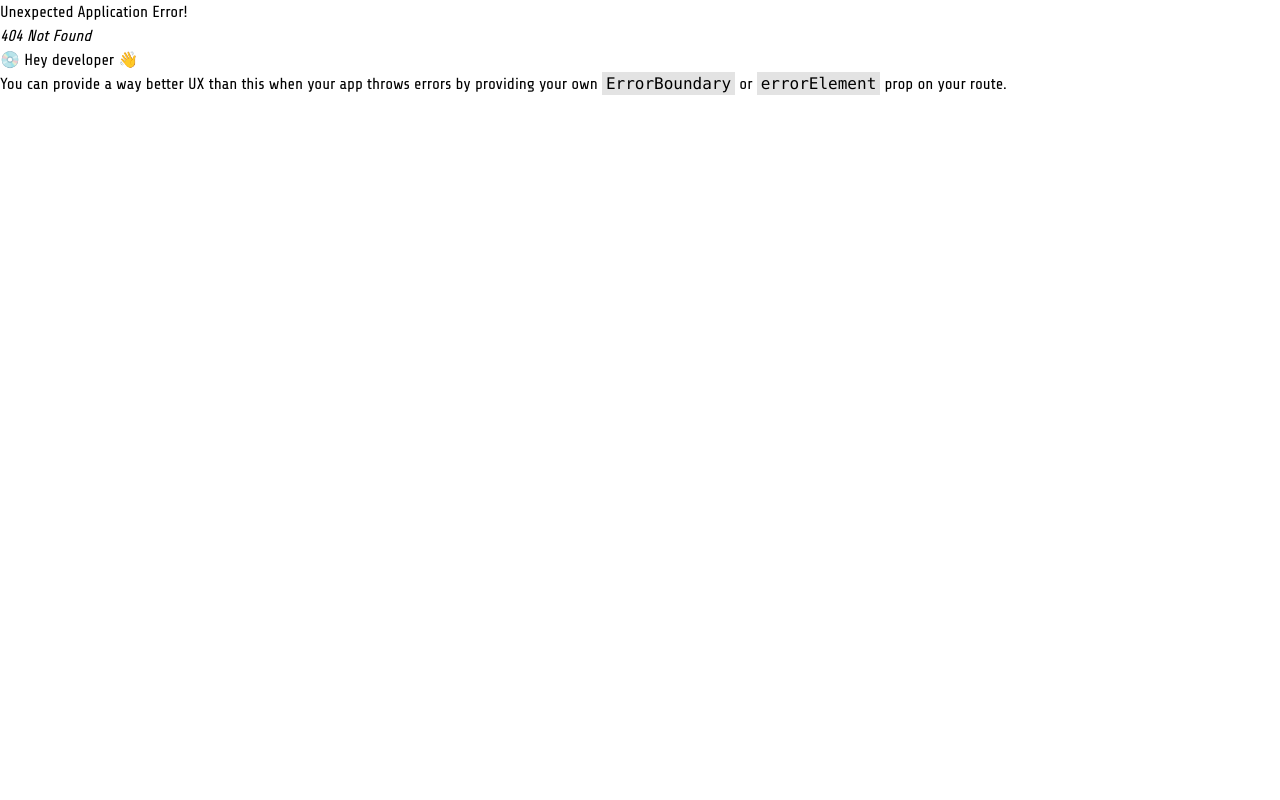
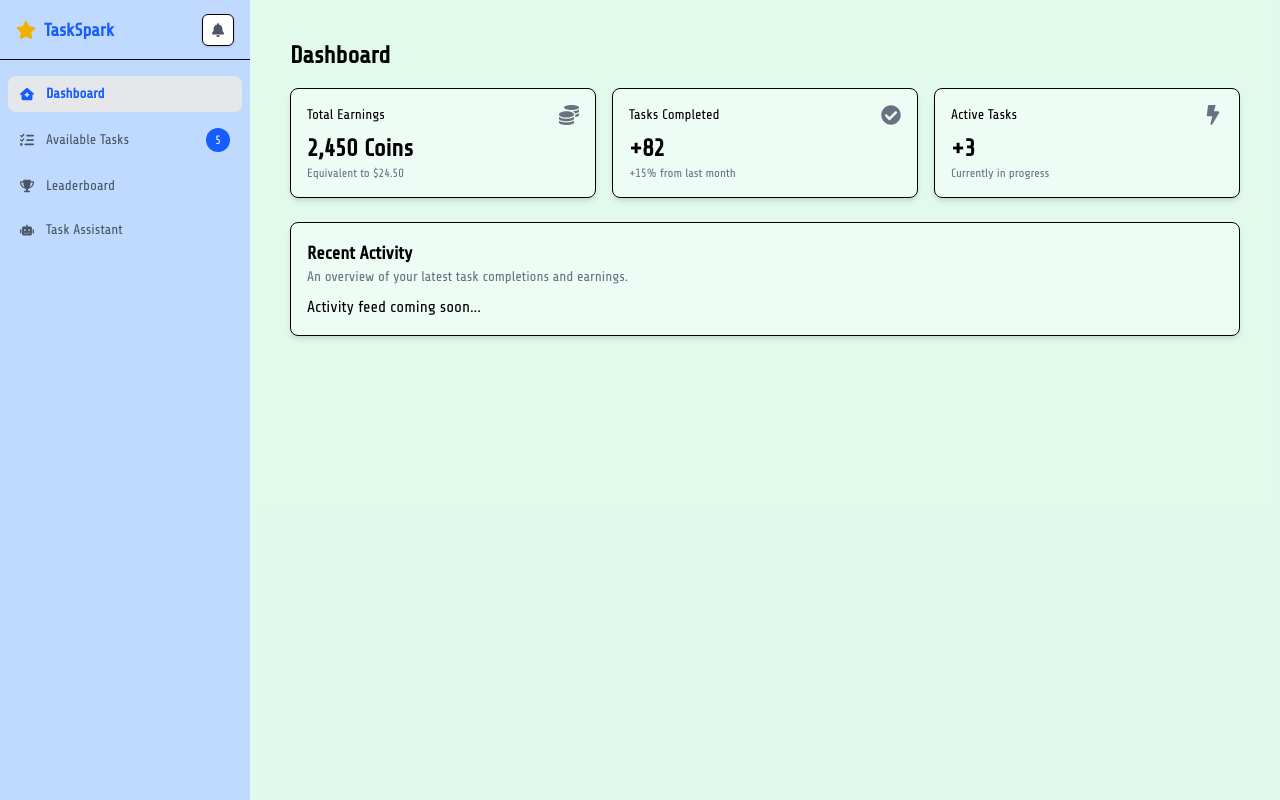
Before and after one commit to Anupam2570632/MicroTaskHub_client, a React (Vite) app: page /dashboard in a window 1280 px wide. Before the commit this address had no page. Built offline with nearby package versions, Linux system fonts and the light colour scheme.

Commit message:
ADD: dashboard layuot

```diff
--- a/src/Components/home/Testimonial.jsx
+++ b/src/Components/home/Testimonial.jsx
@@ -40,11 +40,10 @@ export default function Testimonials() {
         {/* Heading */}
         <div className="flex flex-col items-center text-center space-y-4">
           <h2 className="text-3xl sm:text-4xl md:text-5xl font-bold tracking-tight text-blue-600">
-            Trusted by Industry Leaders
+            What Our Users Say
           </h2>
           <p className="max-w-[900px] text-gray-600 md:text-lg">
-            See how leading enterprises are leveraging ApexCloud to drive
-            innovation and growth.
+            Real stories from our amazing community.
           </p>
         </div>
 
--- a/src/Layout/Dashboard/Dashboard.jsx
+++ b/src/Layout/Dashboard/Dashboard.jsx
@@ -1,11 +1,16 @@
-import React from 'react';
+import { Outlet } from "react-router-dom";
+import DashboardSidebar from "../../Shared/Dashboard/Sidebar";
 
-const Dashboard = () => {
-    return (
-        <div>
-            this is Dashboard
-        </div>
-    );
-};
+export default function Dashboard() {
+  return (
+    <div className="grid min-h-screen w-full md:grid-cols-[250px_1fr] ">
+      {/* Sidebar */}
+      <DashboardSidebar />
+      {/* Right Panel */}
 
-export default Dashboard;
+      <main className="flex-1 flex flex-col gap-4 p-4 lg:gap-6 lg:p-6 bg-[#7ae6ac3a]">
+        <Outlet />
+      </main>
+    </div>
+  );
+}
--- /dev/null
+++ b/src/Pages/Dashboard/Home.jsx
@@ -0,0 +1,65 @@
+import React from "react";
+import { FaCoins, FaCheckCircle, FaBolt } from "react-icons/fa";
+
+export default function DashboardHome() {
+  return (
+    <div className="p-4">
+      {/* Title */}
+      <h1 className="text-2xl font-semibold mb-4">Dashboard</h1>
+
+      {/* Top Cards */}
+      <div className="grid gap-4 md:grid-cols-2 lg:grid-cols-3">
+        {/* Card 1 */}
+        <div className="bg-white/40 hover:shadow-xl hover:scale-[1.01] duration-200 shadow-md rounded-lg p-4 border">
+          <div className="flex items-center justify-between pb-2">
+            <p className="text-sm font-medium">Total Earnings</p>
+            <FaCoins className="h-5 w-5 text-gray-500" />
+          </div>
+          <div>
+            <div className="text-2xl font-bold">2,450 Coins</div>
+            <p className="text-xs text-gray-500">Equivalent to $24.50</p>
+          </div>
+        </div>
+
+        {/* Card 2 */}
+        <div className="bg-white/40 hover:shadow-xl hover:scale-[1.01] duration-200 shadow-md rounded-lg p-4 border">
+          <div className="flex items-center justify-between pb-2">
+            <p className="text-sm font-medium">Tasks Completed</p>
+            <FaCheckCircle className="h-5 w-5 text-gray-500" />
+          </div>
+          <div>
+            <div className="text-2xl font-bold">+82</div>
+            <p className="text-xs text-gray-500">+15% from last month</p>
+          </div>
+        </div>
+
+        {/* Card 3 */}
+        <div className="bg-white/40 hover:shadow-xl hover:scale-[1.01] duration-200 shadow-md rounded-lg p-4 border">
+          <div className="flex items-center justify-between pb-2">
+            <p className="text-sm font-medium">Active Tasks</p>
+            <FaBolt className="h-5 w-5 text-gray-500" />
+          </div>
+          <div>
+            <div className="text-2xl font-bold">+3</div>
+            <p className="text-xs text-gray-500">Currently in progress</p>
+          </div>
+        </div>
+      </div>
+
+      {/* Recent Activity */}
+      <div className="mt-6">
+        <div className="bg-white/40 hover:shadow-xl hover:scale-[1.01] duration-200 shadow-md rounded-lg p-4 border">
+          <div className="mb-2">
+            <h2 className="text-lg font-semibold">Recent Activity</h2>
+            <p className="text-sm text-gray-500">
+              An overview of your latest task completions and earnings.
+            </p>
+          </div>
+          <div>
+            <p>Activity feed coming soon...</p>
+          </div>
+        </div>
+      </div>
+    </div>
+  );
+}
--- /dev/null
+++ b/src/Shared/Dashboard/Sidebar.jsx
@@ -0,0 +1,87 @@
+import React, { useState } from "react";
+import {
+  FaBell,
+  FaListCheck,
+  FaTrophy,
+  FaRobot,
+  FaStar,
+  FaHouseMedical,
+} from "react-icons/fa6";
+
+export default function DashboardSidebar() {
+  const [active, setActive] = useState("/dashboard");
+
+  const navItems = [
+    { href: "/dashboard", icon: <FaHouseMedical />, label: "Dashboard" },
+    {
+      href: "/dashboard/tasks",
+      icon: <FaListCheck />,
+      label: "Available Tasks",
+      badge: 5,
+    },
+    {
+      href: "/dashboard/leaderboard",
+      icon: <FaTrophy />,
+      label: "Leaderboard",
+    },
+    {
+      href: "/dashboard/task-assistant",
+      icon: <FaRobot />,
+      label: "Task Assistant",
+    },
+  ];
+
+  return (
+    <aside className="hidden md:flex flex-col w-full bg-blue-500/30">
+      {/* Header */}
+      <div className="flex items-center h-[60px] border-b px-4">
+        <div className="flex items-center gap-2 font-semibold text-blue-600 text-lg">
+          <FaStar className="text-yellow-500 text-xl" />
+          TaskSpark
+        </div>
+
+        <button
+          className="ml-auto h-8 w-8 flex items-center justify-center
+            border rounded-md bg-white shadow-sm hover:bg-gray-100"
+        >
+          <FaBell className="text-gray-600 text-sm" />
+        </button>
+      </div>
+
+      {/* Navigation */}
+      <div className="flex-1 overflow-y-auto py-4 px-2">
+        <nav className="grid gap-2 text-sm font-medium">
+          {navItems.map((item) => (
+            <button
+              key={item.label}
+              onClick={() => setActive(item.href)}
+              className={`
+                flex items-center gap-3 px-3 py-2 rounded-lg w-full text-left
+                transition-all
+                ${
+                  active === item.href
+                    ? "bg-gray-200 text-blue-600 font-semibold"
+                    : "text-gray-600 hover:text-blue-500"
+                }
+              `}
+            >
+              <span className="text-md">{item.icon}</span>
+              <span>{item.label}</span>
+
+              {item.badge && (
+                <span
+                  className="
+                  ml-auto bg-blue-600 text-white text-xs
+                  h-6 w-6 rounded-full flex items-center justify-center
+                "
+                >
+                  {item.badge}
+                </span>
+              )}
+            </button>
+          ))}
+        </nav>
+      </div>
+    </aside>
+  );
+}
--- a/src/Shared/NavBar/Navbar.jsx
+++ b/src/Shared/NavBar/Navbar.jsx
@@ -1,6 +1,7 @@
 import { useState } from "react";
 import { GiHamburgerMenu } from "react-icons/gi";
 import { RiCoinsLine } from "react-icons/ri";
+import { Link } from "react-router-dom";
 
 const Navbar = () => {
   const [isOpen, setIsOpen] = useState(false);
@@ -16,7 +17,7 @@ const Navbar = () => {
       {user ? (
         <>
           <li className="py-2 px-3 font-bold hover:bg-white duration-200 ease-in cursor-pointer rounded-sm hover:text-blue-500">
-            Dashboard
+            <Link to="/dashboard">Dashboard</Link>
           </li>
           <li className="flex items-center justify-center gap-2 py-2 px-3">
             <RiCoinsLine className="text-2xl" />
```
Also changed, not shown: src/Router/routes.jsx (+12 -0 lines).
